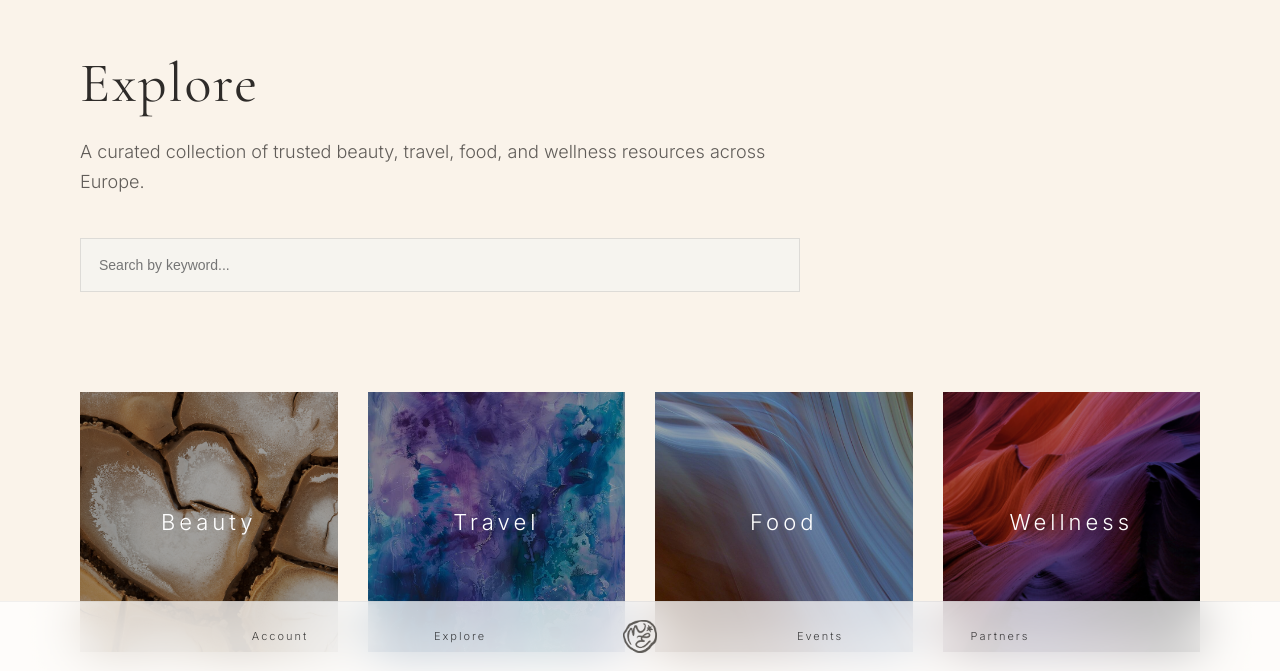
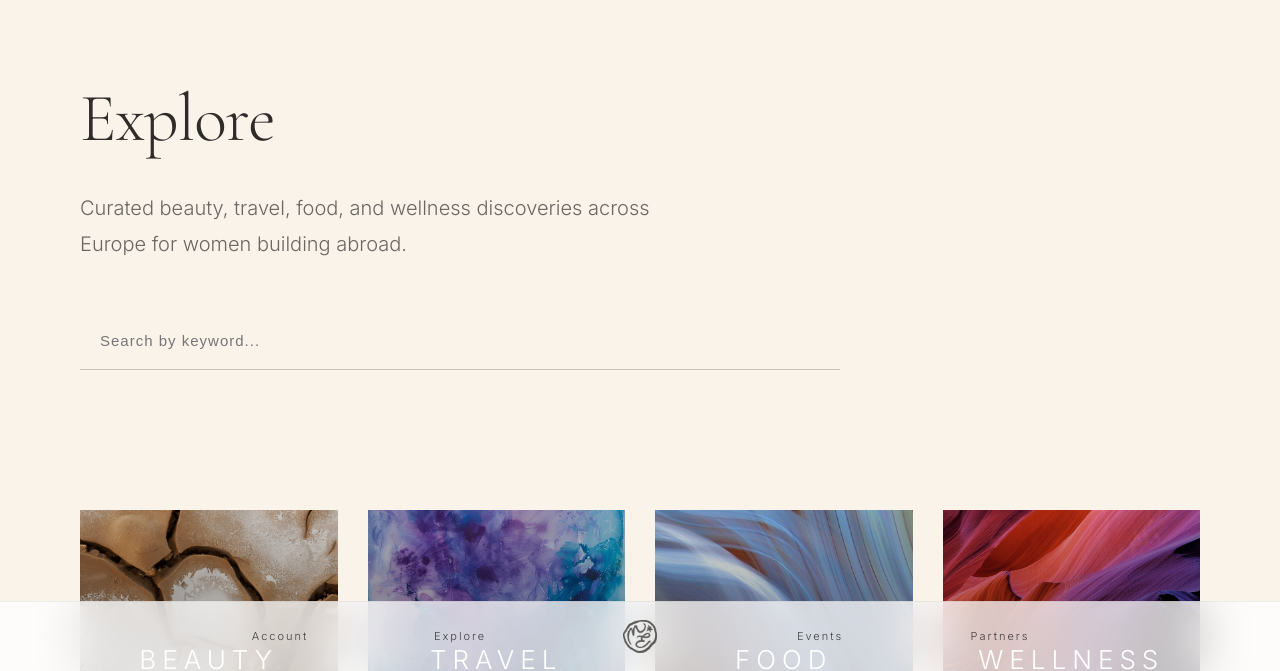
Before and after one commit to nataliatovargrand-a11y/mothereuro-beta, a Nuxt app: page /resources in a window 1280 px wide. Shown: the part 129-800 px from the top of the page. Built offline with nearby package versions, Linux system fonts and the light colour scheme; no server answers; the database is empty.

Commit message:
Upgrade Explore to full editorial luxury version

```diff
--- a/app/pages/resources/index.vue
+++ b/app/pages/resources/index.vue
@@ -4,10 +4,11 @@
     <!-- Editorial Hero -->
     <div class="explore-hero">
       <h1>Explore</h1>
-      <p>
-        A curated collection of trusted beauty, travel, food,
-        and wellness resources across Europe.
-      </p>
+
+      <div class="hero-subline">
+        Curated beauty, travel, food, and wellness discoveries
+        across Europe for women building abroad.
+      </div>
 
       <input
         v-model="search"
@@ -15,6 +16,29 @@
         placeholder="Search by keyword..."
         class="search-input"
       />
+    </div>
+
+    <!-- Featured Resource -->
+    <div v-if="featured" class="featured-resource">
+
+      <img
+        :src="featured.image_url"
+        class="featured-image"
+      />
+
+      <div class="featured-content">
+        <h2>{{ featured.title }}</h2>
+        <p>{{ featured.description }}</p>
+
+        <a
+          :href="featured.link_url"
+          target="_blank"
+          class="resource-btn"
+        >
+          Explore Resource
+        </a>
+      </div>
+
     </div>
 
     <!-- Luxury Category Visual Blocks -->
@@ -45,11 +69,12 @@
     <!-- Divider -->
     <div class="divider"></div>
 
-    <!-- Featured Resources -->
+    <!-- Section Header -->
     <div class="section-header">
       Featured Resources
     </div>
 
+    <!-- Resources Grid -->
     <div class="resources-grid">
 
       <div
@@ -64,6 +89,7 @@
         />
 
         <div class="resource-content">
+
           <h2>{{ resource.title }}</h2>
 
           <p class="description">
@@ -87,6 +113,7 @@
           >
             View Resource
           </a>
+
         </div>
       </div>
 
@@ -101,8 +128,10 @@ import { supabase } from '~/utils/supabase'
 
 const resources = ref([])
 const search = ref('')
+const featured = ref(null)
 
 onMounted(async () => {
+
   const { data } = await supabase
     .from('resources')
     .select('*')
@@ -110,6 +139,7 @@ onMounted(async () => {
     .eq('access_level', 'public')
 
   resources.value = data || []
+  featured.value = resources.value.find(r => r.featured === true)
 })
 
 const filteredResources = computed(() => {
@@ -124,49 +154,81 @@ const filteredResources = computed(() => {
 
 /* Layout */
 .explore-wrapper {
-  padding: 140px 40px 140px;
+  padding: 160px 40px 140px;
   max-width: 1200px;
   margin: 0 auto;
 }
 
-/* Hero */
+/* Editorial Hero */
 .explore-hero {
-  max-width: 720px;
-  margin-bottom: 100px;
+  max-width: 760px;
+  margin-bottom: 140px;
 }
 
 .explore-hero h1 {
-  font-size: 56px;
-  font-weight: 400;
-  margin-bottom: 20px;
+  font-size: 68px;
+  font-weight: 300;
+  letter-spacing: -1px;
+  margin-bottom: 30px;
 }
 
-.explore-hero p {
-  font-size: 18px;
-  line-height: 1.7;
-  margin-bottom: 40px;
-  opacity: 0.75;
+.hero-subline {
+  font-size: 20px;
+  line-height: 1.8;
+  opacity: 0.7;
+  margin-bottom: 50px;
+  max-width: 620px;
 }
 
 .search-input {
   width: 100%;
-  padding: 18px;
-  border: 1px solid rgba(0,0,0,0.1);
-  font-size: 14px;
-  background: #f6f4ef;
+  padding: 20px;
+  border: none;
+  border-bottom: 1px solid rgba(0,0,0,0.2);
+  background: transparent;
+  font-size: 15px;
+  letter-spacing: 1px;
 }
 
-/* Luxury Category Grid */
+/* Featured Section */
+.featured-resource {
+  display: grid;
+  grid-template-columns: 1.2fr 1fr;
+  gap: 80px;
+  align-items: center;
+  margin-bottom: 160px;
+}
+
+.featured-image {
+  width: 100%;
+  height: 460px;
+  object-fit: cover;
+}
+
+.featured-content h2 {
+  font-size: 36px;
+  font-weight: 400;
+  margin-bottom: 24px;
+}
+
+.featured-content p {
+  font-size: 18px;
+  line-height: 1.8;
+  margin-bottom: 30px;
+  opacity: 0.85;
+}
+
+/* Category Visual Grid */
 .category-visual-grid {
   display: grid;
   grid-template-columns: repeat(4, 1fr);
   gap: 30px;
-  margin-bottom: 120px;
+  margin-bottom: 160px;
 }
 
 .category-visual {
   position: relative;
-  height: 260px;
+  height: 300px;
   display: flex;
   align-items: center;
   justify-content: center;
@@ -178,20 +240,30 @@ const filteredResources = computed(() => {
 .category-visual span {
   position: relative;
   color: white;
-  font-size: 22px;
-  letter-spacing: 4px;
+  font-size: 26px;
+  font-weight: 300;
+  letter-spacing: 6px;
+  text-transform: uppercase;
   z-index: 2;
 }
 
 .category-visual .overlay {
   position: absolute;
   inset: 0;
-  background: rgba(0,0,0,0.35);
+  background: linear-gradient(
+    to top,
+    rgba(0,0,0,0.6),
+    rgba(0,0,0,0.15)
+  );
   transition: 0.4s ease;
 }
 
 .category-visual:hover .overlay {
-  background: rgba(0,0,0,0.2);
+  background: linear-gradient(
+    to top,
+    rgba(0,0,0,0.45),
+    rgba(0,0,0,0.05)
+  );
 }
 
 /* Background Images */
@@ -215,67 +287,61 @@ const filteredResources = computed(() => {
 .divider {
   height: 1px;
   background: rgba(0,0,0,0.08);
-  margin-bottom: 80px;
+  margin-bottom: 100px;
 }
 
 /* Section Header */
 .section-header {
-  font-size: 16px;
-  letter-spacing: 3px;
-  margin-bottom: 60px;
+  font-size: 14px;
+  letter-spacing: 4px;
+  margin-bottom: 80px;
+  opacity: 0.6;
 }
 
-/* Resources */
+/* Resources Grid */
 .resources-grid {
   display: grid;
-  grid-template-columns: repeat(auto-fit, minmax(320px, 1fr));
-  gap: 60px;
-}
-
-.resource-card {
-  transition: 0.3s ease;
+  grid-template-columns: repeat(auto-fit, minmax(340px, 1fr));
+  gap: 80px;
 }
 
 .resource-card:hover {
-  transform: translateY(-6px);
+  transform: translateY(-4px);
 }
 
 .resource-image {
   width: 100%;
-  height: 240px;
+  height: 340px;
   object-fit: cover;
-  margin-bottom: 30px;
+  margin-bottom: 40px;
 }
 
 .resource-content h2 {
-  font-size: 22px;
-  margin-bottom: 12px;
+  font-size: 26px;
+  font-weight: 400;
+  margin-bottom: 16px;
 }
 
 .description {
-  font-size: 15px;
-  line-height: 1.6;
-  margin-bottom: 18px;
-  opacity: 0.8;
-}
-
-.tag-row {
-  margin-bottom: 25px;
+  font-size: 16px;
+  line-height: 1.8;
+  margin-bottom: 24px;
+  opacity: 0.75;
 }
 
 .tag {
   font-size: 11px;
-  margin-right: 8px;
-  opacity: 0.6;
+  margin-right: 10px;
+  opacity: 0.5;
 }
 
 .resource-btn {
-  padding: 14px 24px;
+  padding: 16px 30px;
   background: black;
   color: white;
   text-decoration: none;
   font-size: 12px;
-  letter-spacing: 2px;
+  letter-spacing: 3px;
   transition: 0.3s ease;
 }
 
@@ -288,6 +354,10 @@ const filteredResources = computed(() => {
   .category-visual-grid {
     grid-template-columns: repeat(2, 1fr);
   }
+
+  .featured-resource {
+    grid-template-columns: 1fr;
+  }
 }
 
 @media (max-width: 768px) {
@@ -295,5 +365,4 @@ const filteredResources = computed(() => {
     padding: 120px 20px 140px;
   }
 }
-
 </style>
```
